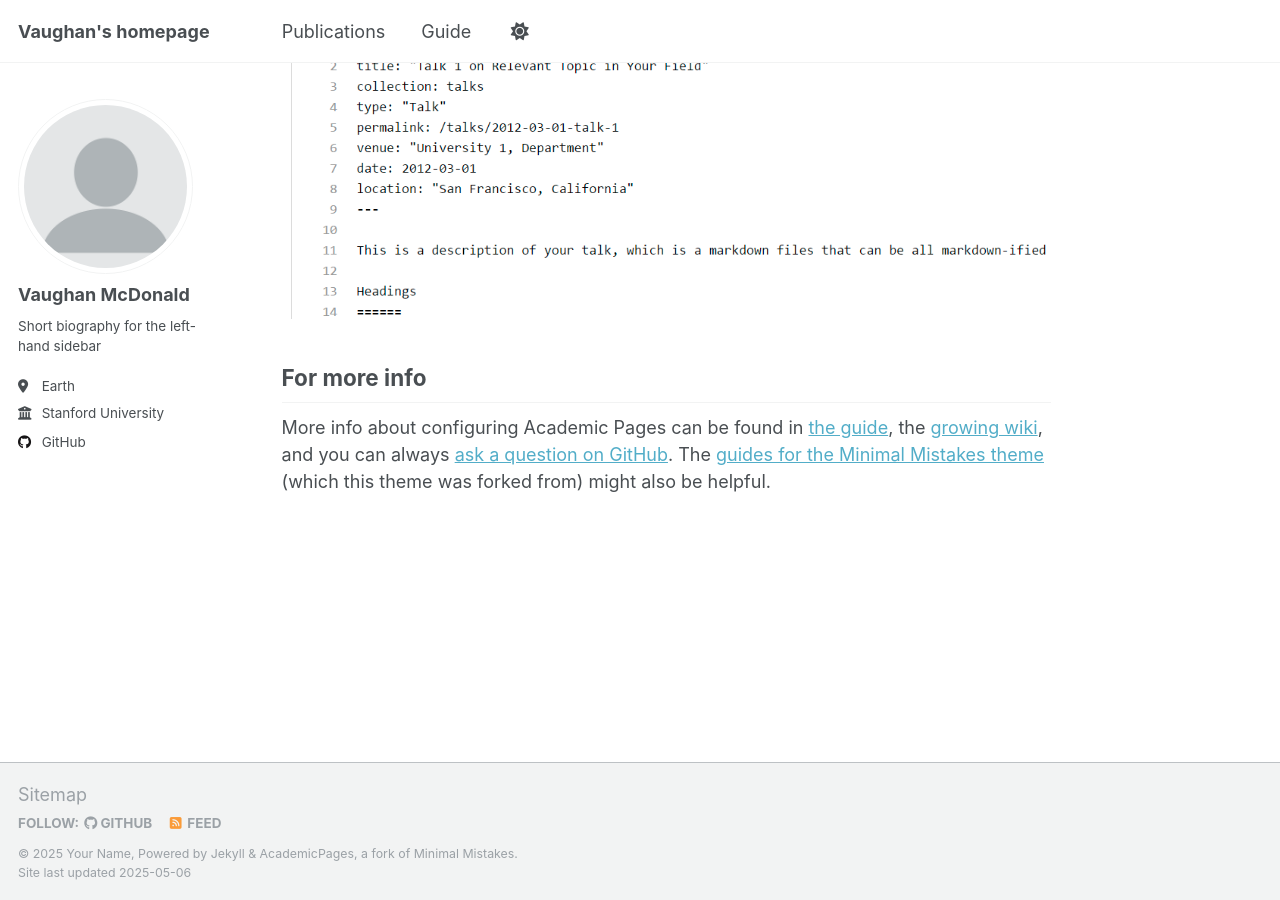
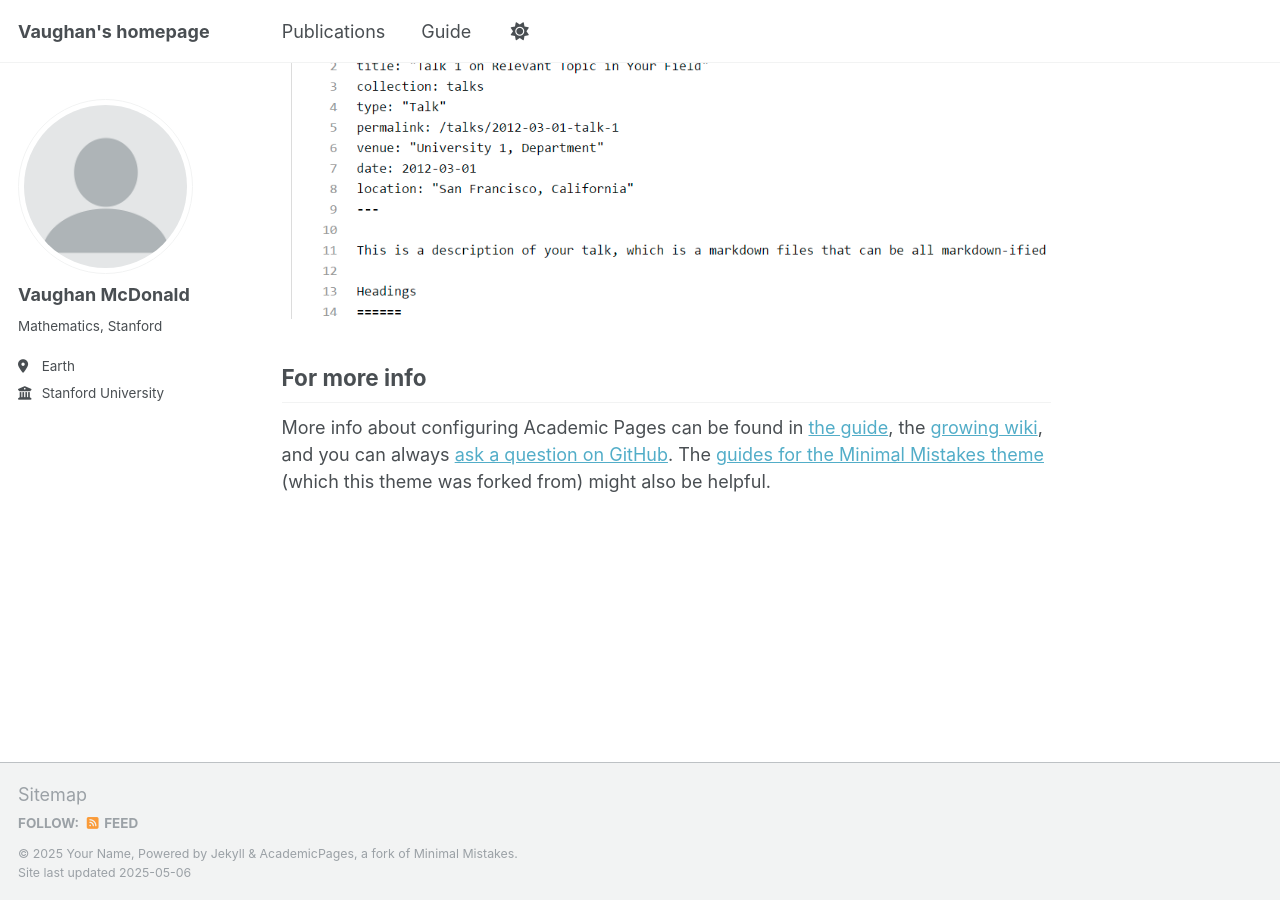
Before and after one commit to mcvaughanald/mcvaughanald.github.io, a Jekyll site: the page built from _pages/about.md, in a window 1280 px wide and 900 px high, scrolled down 2636 px. Built offline with Jekyll 4.4.1, drawn with Linux system fonts in a browser that asks for light colours.

Commit message:
Update _config.yml

```diff
--- a/_config.yml
+++ b/_config.yml
@@ -25,7 +25,7 @@ author:
   avatar           : "profile.png"
   name             : "Vaughan McDonald"
   pronouns         : # example: "she/her"
-  bio              : "Short biography for the left-hand sidebar"
+  bio              : "Mathematics, Stanford"
   location         : "Earth"
   employer         : "Stanford University"
   uri              : # URL
@@ -46,7 +46,7 @@ author:
   bitbucket        : # Username - Update with your username on the site
   codepen          : # Username
   dribbble         : # Username
-  github           : "academicpages"
+  github           : #"academicpages"
   kaggle           : # Username
   stackoverflow    : # User number or user number and name (i.e., use "1" or "1/jeff-atwood")
 
```
